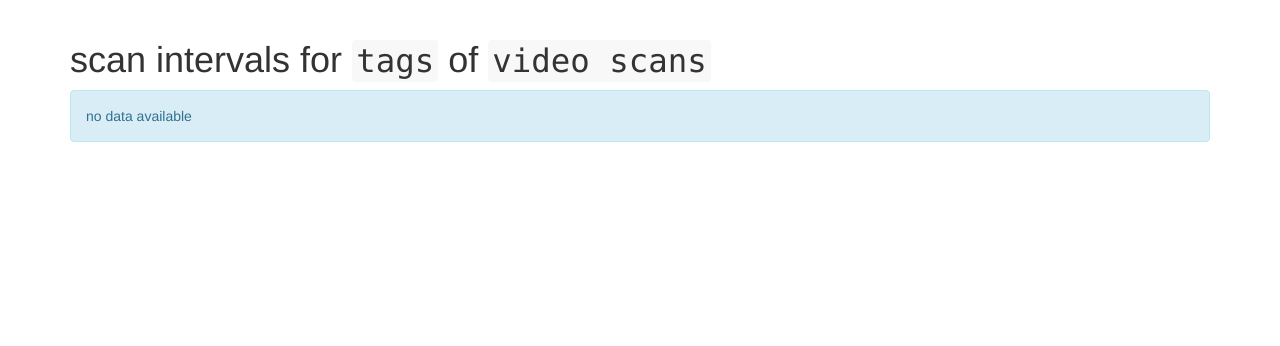
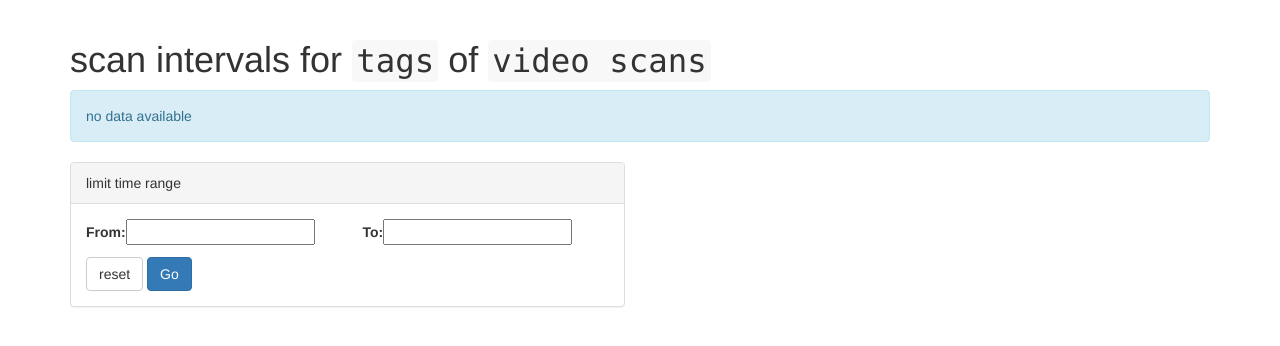
Before and after one commit to lpirl/autoid_analyses, a Django app: a page that uses main/templates/scan_intervals.html in a window 1280 px wide. Shown: the part 52-398 px from the top of the page. Run offline with Django 3.2, Linux system fonts and the light colour scheme; data that the repository does not hold is empty; some libraries are stand-ins or nearby versions.

Commit message:
enaled date range filtering for all analysis

```diff
--- /dev/null
+++ b/main/templates/limitable_datetime_range_form.html
@@ -0,0 +1,51 @@
+{{ datetime_range_form.media }}
+<div class="row">
+  <div class="col-md-6 col-offset-6">
+    <div class="panel panel-default">
+      <div class="panel-heading">limit time range</div>
+      <div class="panel-body">
+        <form action="." method="get">
+
+          <div class="row">
+            <div class="col-md-6">
+              {% if datetime_range_form.from_datetime.errors %}
+                <div class="alert alert-danger" role="alert">
+                  {{ datetime_range_form.from_datetime.errors }}
+                </div>
+              {% endif %}
+              <div class="input-group">
+                {{ datetime_range_form.from_datetime.label_tag }}
+                {{ datetime_range_form.from_datetime }}
+                <span class="help-block">
+                  {{ datetime_range_form.from_datetime.help_text|safe }}
+                </span>
+              </div>
+            </div>
+            <div class="col-md-6">
+              {% if datetime_range_form.to_datetime.errors %}
+                <div class="alert alert-danger" role="alert">
+                  {{ datetime_range_form.to_datetime.errors }}
+                </div>
+              {% endif %}
+              <div class="input-group">
+                {{ datetime_range_form.to_datetime.label_tag }}
+                {{ datetime_range_form.to_datetime }}
+                <span class="help-block">
+                  {{ datetime_range_form.to_datetime.help_text|safe }}
+                </span>
+              </div>
+            </div>
+          </div>
+
+          <div class="row">
+            <div class="col-md-12">
+            <a class="btn btn-default" href="." role="button">reset</a>
+            <input class="btn btn-primary" type="submit" value="Go">
+            </div>
+          </div>
+
+        </form>
+      </div>
+    </div>
+  </div>
+</div>
--- a/main/templates/popularity_2_attrs.html
+++ b/main/templates/popularity_2_attrs.html
@@ -84,7 +84,7 @@ $(function () {
             [
               {{ forloop.parentloop.counter0 }},
               {{ forloop.counter0 }},
-              {{ data[0] }},
+              {{ data.0 }},
             ],
           {% endfor %}
         {%  endfor %}
@@ -98,4 +98,6 @@ $(function () {
 });
 </script>
 
+{% include 'limitable_datetime_range_form.html' %}
+
 {% endblock %}
--- a/main/templates/scan_intervals.html
+++ b/main/templates/scan_intervals.html
@@ -26,7 +26,7 @@
 $(function () {
   $('.values_over_time').highcharts($.extend(true, default_options, {
         chart: {
-            type: 'spline'
+            type: 'line'
         },
         xAxis: {
             type: 'datetime',
@@ -50,11 +50,11 @@ $(function () {
         },
 
         plotOptions: {
-            spline: {
+            line: {
                 marker: {
                     enabled: true
                 }
-            }
+            },
         },
 
         legend: {
@@ -74,6 +74,7 @@ $(function () {
                   ],
                 {% endfor %}
               ],
+              dashStyle: 'shortdot',
             },
           {% endfor %}
         ]
@@ -81,4 +82,6 @@ $(function () {
 });
 </script>
 
+{% include 'limitable_datetime_range_form.html' %}
+
 {% endblock %}
--- a/main/views.py
+++ b/main/views.py
@@ -1,7 +1,6 @@
 # encoding: utf8
 from django.shortcuts import render
 from django.db.models import Max, Min
-from django.views.decorators.csrf import csrf_exempt
 
 from main.utils import (getattrs, HierarchicalOrderedDict,
                         get_verbose_name_plural_for_attr)
@@ -10,25 +9,30 @@ from forms import DateTimeRangeForm
 def index(request):
   return render(request, 'index.html', {})
 
-@csrf_exempt
-def related_attrs_popularity(request, cls, attr_names):
-
+def _get_form_and_queryset(request, cls):
   queryset = cls.objects
 
   initial_form_data = cls.objects.aggregate(
     from_datetime=Min('timestamp'), to_datetime=Max('timestamp')
   )
 
-  date_time_range_form = DateTimeRangeForm(
+  datetime_range_form = DateTimeRangeForm(
     request.GET or None,
-    initial = initial_form_data
+    initial=initial_form_data
   )
-  if date_time_range_form.is_valid():
-    from_datetime = date_time_range_form.cleaned_data["from_datetime"]
-    to_datetime = date_time_range_form.cleaned_data["to_datetime"]
+
+  if datetime_range_form.is_valid():
+    from_datetime = datetime_range_form.cleaned_data["from_datetime"]
+    to_datetime = datetime_range_form.cleaned_data["to_datetime"]
     queryset= queryset.filter(
       timestamp__range=(from_datetime, to_datetime)
     )
+
+  return (datetime_range_form, queryset)
+
+def related_attrs_popularity(request, cls, attr_names):
+
+  datetime_range_form, queryset = _get_form_and_queryset(request, cls)
 
   attr_verbose_names = [
     get_verbose_name_plural_for_attr(cls, n)
@@ -57,17 +61,20 @@ def related_attrs_popularity(request, cls, attr_names):
     "cls_name": cls._meta.verbose_name_plural,
     "attr_names": attr_verbose_names,
     "attrs_popularity": attrs_popularity,
-    "date_time_range_form": date_time_range_form,
+    "datetime_range_form": datetime_range_form,
   }
 
   return render(request, template, context)
 
 def related_attr_scan_intervals(request, cls, attr_name):
 
+  datetime_range_form, queryset = _get_form_and_queryset(request, cls)
+
   context = {
     "cls_name": cls._meta.verbose_name_plural,
     "attr_name": get_verbose_name_plural_for_attr(cls, attr_name),
-    "series": cls.get_related_attr_scan_intervals(attr_name),
+    "series": cls.get_related_attr_scan_intervals(attr_name, queryset=queryset),
+    "datetime_range_form": datetime_range_form,
   }
 
   return render(request, "scan_intervals.html", context)
```
Also changed, not shown: main/templates/popularity_1_attr.html (+1 -56 lines).
